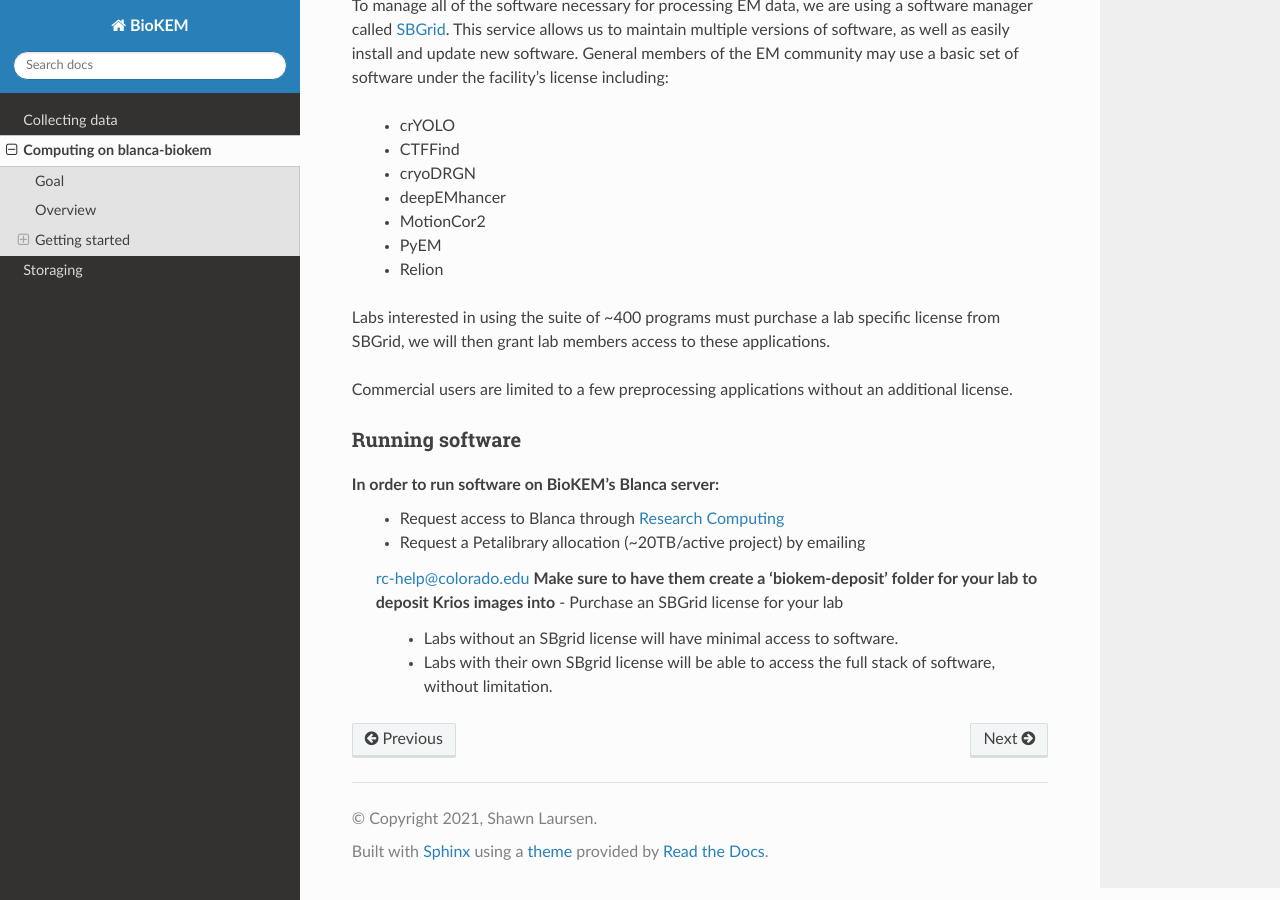
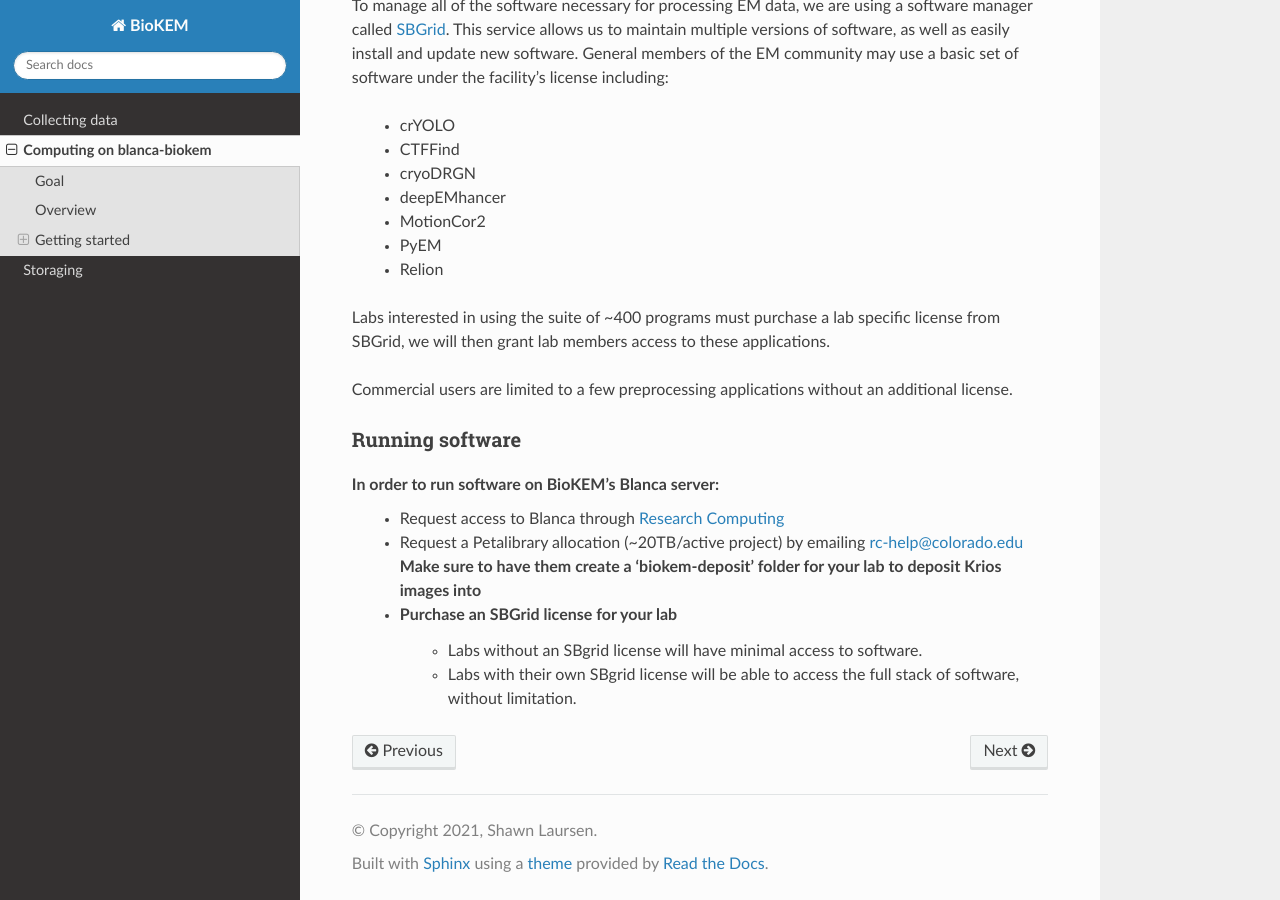
Before and after one commit to CU-BioKEM/user-guide, a Sphinx documentation site: the page built from docs/source/computing.rst, in a window 1280 px wide and 900 px high, scrolled down 1614 px. Built offline with Sphinx 7.4.7 and the Read the Docs theme 2.0.0, drawn with Linux system fonts in a browser that asks for light colours.

Commit message:
fixing formatting

```diff
--- a/docs/source/computing.rst
+++ b/docs/source/computing.rst
@@ -93,9 +93,7 @@
 ~~~~~~~~~~~~~~~~
 In order to run software on BioKEM's Blanca server:
    - Request access to Blanca through `Research Computing <https://rcamp.rc.colorado.edu/accounts/account-request/create/organization>`_
-   - Request a Petalibrary allocation (~20TB/active project) by emailing \
-   rc-help@colorado.edu **Make sure to have them create a 'biokem-deposit' \
-   folder for your lab to deposit Krios images into**
+   - Request a Petalibrary allocation (~20TB/active project) by emailing rc-help@colorado.edu **Make sure to have them create a 'biokem-deposit' folder for your lab to deposit Krios images into**
    - Purchase an SBGrid license for your lab
        - Labs without an SBgrid license will have minimal access to software.
        - Labs with their own SBgrid license will be able to access the full stack of software, without limitation.
```
